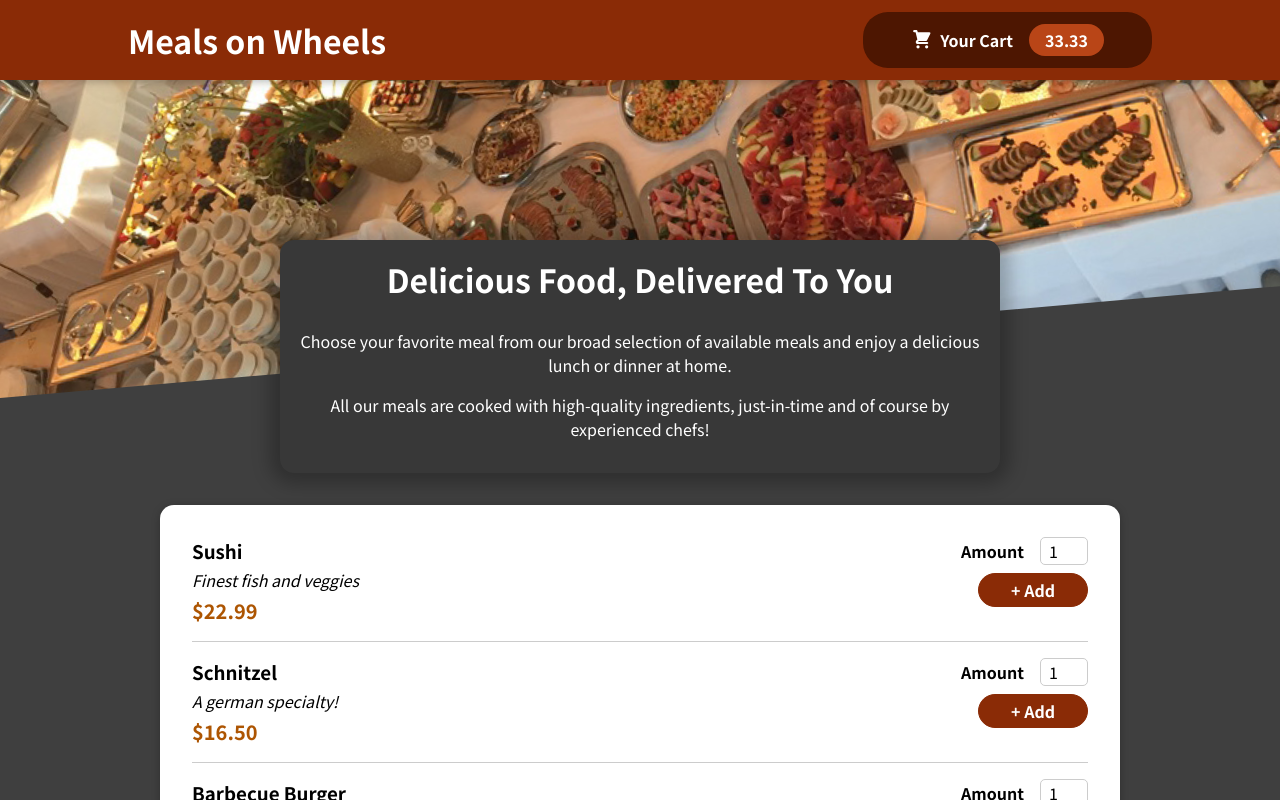
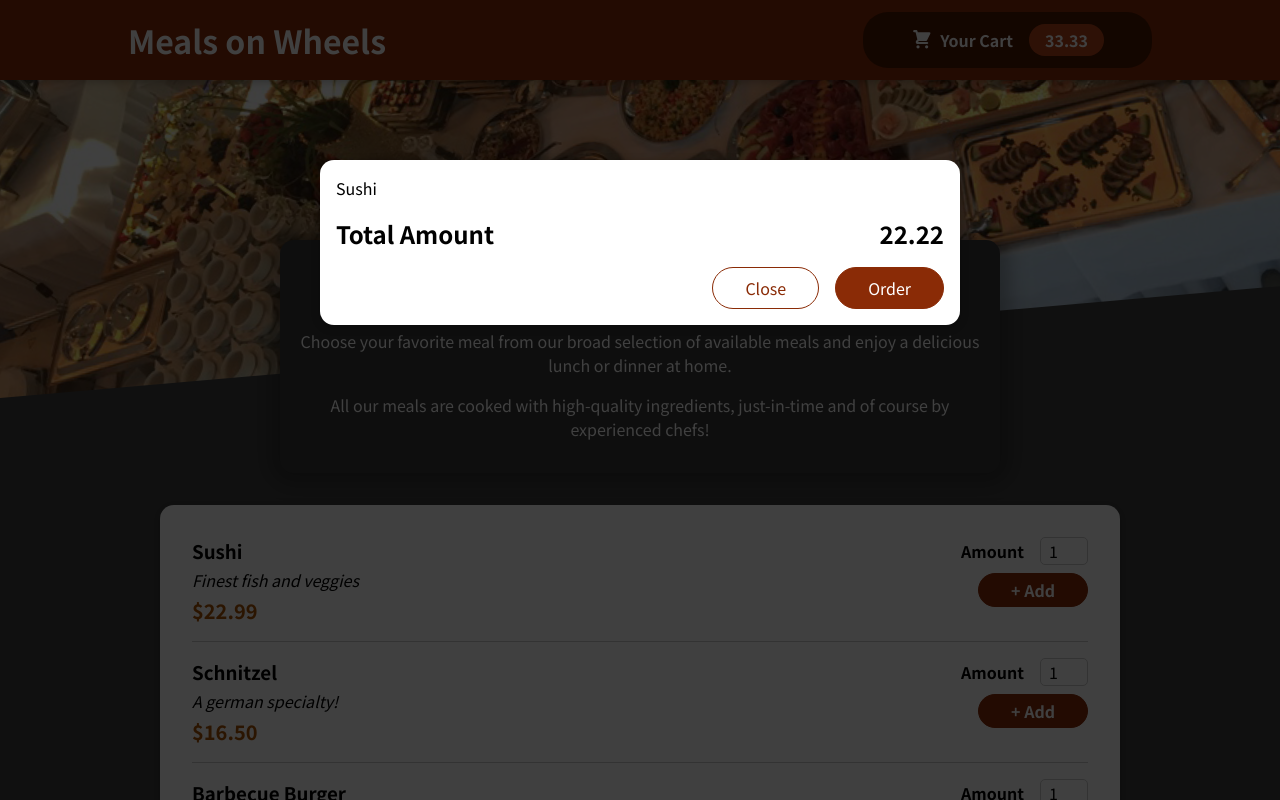
Before and after one commit to eknaian/Menu-Redo, a React (Create React App) app: page / in a window 1280 px wide. Shown: the top 800 px of the page. Built offline with nearby package versions, Linux system fonts and the light colour scheme.

Commit message:
added modal and overlay

```diff
--- a/public/index.html
+++ b/public/index.html
@@ -28,6 +28,7 @@
   </head>
   <body>
     <noscript>You need to enable JavaScript to run this app.</noscript>
+    <div id="overlays"></div>
     <div id="root"></div>
     <!--
       This HTML file is a template.
--- a/src/App.js
+++ b/src/App.js
@@ -1,10 +1,12 @@
 import React from "react";
+import Cart from "./components/Cart/Cart";
 import Meals from "./components/Meals/Meals";
 import Header from "./components/Layout/Header";
 
 function App() {
   return (
     <React.Fragment>
+      <Cart />
       <Header />
       <main>
         <Meals />
--- /dev/null
+++ b/src/components/Cart/Cart.js
@@ -0,0 +1,29 @@
+import React from "react";
+import Modal from "../UI/Modal";
+
+import classes from "./Cart.module.css";
+
+const Cart = (props) => {
+  const cartItems = (
+    <ul className={classes["cart-items"]}>
+      {[{ id: "c1", name: "Sushi", amount: 2, price: 12.99 }].map((item) => (
+        <li>{item.name}</li>
+      ))}
+    </ul>
+  );
+  return (
+    <Modal>
+      {cartItems}
+      <div className={classes.total}>
+        <span>Total Amount</span>
+        <span>22.22</span>
+      </div>
+      <div className={classes.actions}>
+        <button className={classes["button--alt"]}>Close</button>
+        <button className={classes.button}>Order</button>
+      </div>
+    </Modal>
+  );
+};
+
+export default Cart;
--- /dev/null
+++ b/src/components/Cart/Cart.module.css
@@ -0,0 +1,46 @@
+.cart-items {
+  list-style: none;
+  margin: 0;
+  padding: 0;
+  max-height: 20rem;
+  overflow: auto;
+}
+
+.total {
+  display: flex;
+  justify-content: space-between;
+  align-items: center;
+  font-weight: bold;
+  font-size: 1.5rem;
+  margin: 1rem 0;
+}
+
+.actions {
+  text-align: right;
+}
+
+.actions button {
+  font: inherit;
+  cursor: pointer;
+  background-color: transparent;
+  border: 1px solid #8a2b06;
+  padding: 0.5rem 2rem;
+  border-radius: 25px;
+  margin-left: 1rem;
+}
+
+.actions button:hover,
+.actions button:active {
+  background-color: #5a1a01;
+  border-color: #5a1a01;
+  color: white;
+}
+
+.actions .button--alt {
+  color: #8a2b06;
+}
+
+.actions .button {
+  background-color: #8a2b06;
+  color: white;
+}
--- /dev/null
+++ b/src/components/UI/Modal.js
@@ -0,0 +1,31 @@
+import React from "react";
+import ReactDOM from "react-dom";
+import classes from "./Modal.module.css";
+
+const Backdrop = (props) => {
+  return <div className={classes.backdrop} />;
+};
+
+const ModalOverlay = (props) => {
+  return (
+    <div className={classes.modal}>
+      <div className={classes.content}>{props.children}</div>
+    </div>
+  );
+};
+
+const portalElement = document.getElementById("overlays");
+
+const Modal = (props) => {
+  return (
+    <React.Fragment>
+      {ReactDOM.createPortal(<Backdrop />, portalElement)}
+      {ReactDOM.createPortal(
+        <ModalOverlay>{props.children}</ModalOverlay>,
+        portalElement
+      )}
+    </React.Fragment>
+  );
+};
+
+export default Modal;
--- /dev/null
+++ b/src/components/UI/Modal.module.css
@@ -0,0 +1,40 @@
+.backdrop {
+  position: fixed;
+  top: 0;
+  left: 0;
+  width: 100%;
+  height: 100vh;
+  z-index: 20;
+  background-color: rgba(0, 0, 0, 0.75);
+}
+
+.modal {
+  position: fixed;
+  top: 20vh;
+  left: 5%;
+  width: 90%;
+  background-color: white;
+  padding: 1rem;
+  border-radius: 14px;
+  box-shadow: 0 2px 8px rgba(0, 0, 0, 0.25);
+  z-index: 30;
+  animation: slide-down 300ms ease-out forwards;
+}
+
+@media (min-width: 768px) {
+  .modal {
+    width: 40rem;
+    left: calc(50% - 20rem);
+  }
+}
+
+@keyframes slide-down {
+  from {
+    opacity: 0;
+    transform: translateY(-3rem);
+  }
+  to {
+    opacity: 1;
+    transform: translateY(0);
+  }
+}
```
Also changed, not shown: 1 other file (tests, documents, lock files or other folders).
